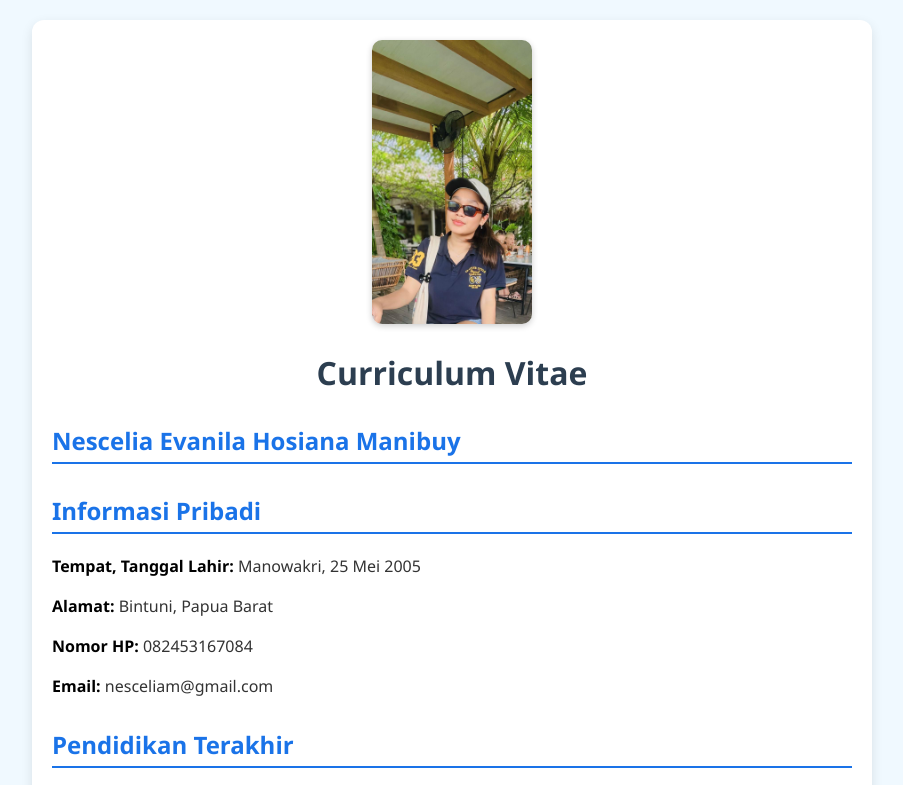
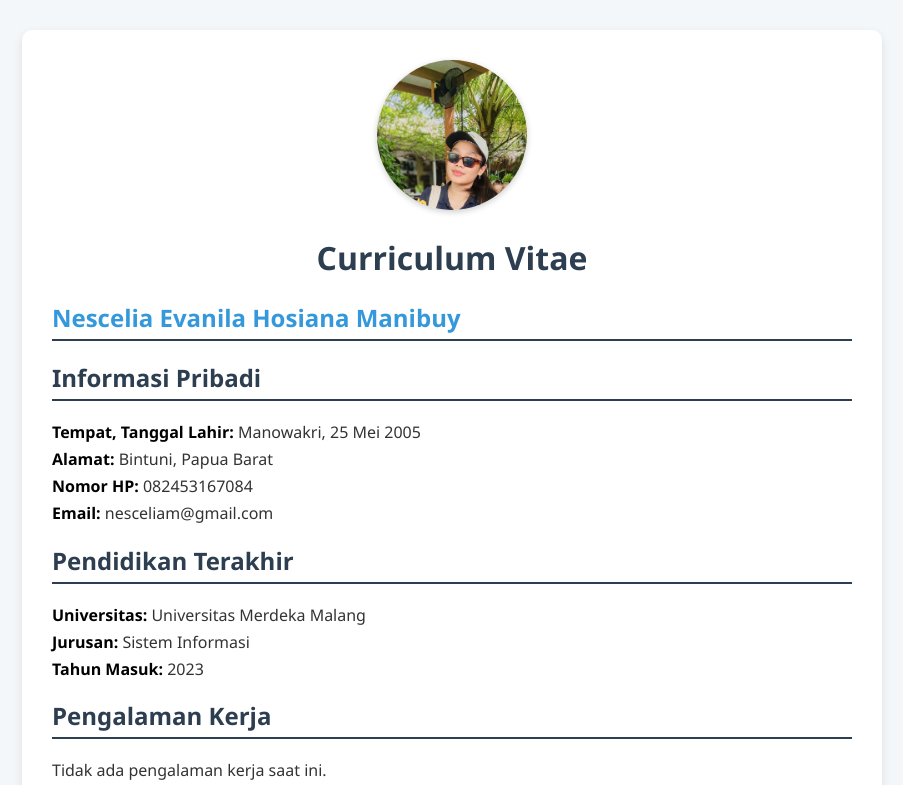
Before and after one commit to Nesceliamanibuy/cv-nescelia-manibuy, a plain HTML site: page index.html in a window 1280 px wide. Shown: the top 785 px of the page, without its empty margins (188-1091 px from the left). Drawn offline with Linux system fonts and the light colour scheme.

Commit message:
Update index.html

```diff
--- a/index.html
+++ b/index.html
@@ -1,48 +1,36 @@
 <!DOCTYPE html>
 <html lang="id">
 <head>
-  <meta charset="UTF-8">
-  <meta name="viewport" content="width=device-width, initial-scale=1.0">
+  <meta charset="UTF-8" />
+  <meta name="viewport" content="width=device-width, initial-scale=1.0"/>
   <title>CV Nescelia</title>
   <style>
     body {
       font-family: 'Segoe UI', sans-serif;
-      background: #f0f9ff;
+      background: #f3f7fa;
       margin: 0;
       padding: 0;
       color: #333;
     }
     .container {
       max-width: 800px;
-      margin: 20px auto;
-      padding: 20px;
-      background: #ffffff;
-      border-radius: 12px;
-      box-shadow: 0 4px 12px rgba(0,0,0,0.1);
-    }
-    .profile-pic {
-      text-align: center;
-      margin-bottom: 20px;
-    }
-    .profile-pic img {
-      width: 160px;
+      background: #fff;
+      margin: 30px auto;
+      padding: 30px;
       border-radius: 10px;
-      box-shadow: 0 2px 6px rgba(0,0,0,0.2);
+      box-shadow: 0 4px 10px rgba(0,0,0,0.1);
     }
     h1 {
       text-align: center;
       color: #2c3e50;
-      margin-bottom: 5px;
     }
     h2 {
-      color: #1a73e8;
-      border-bottom: 2px solid #1a73e8;
+      border-bottom: 2px solid #2c3e50;
       padding-bottom: 5px;
-      margin-top: 30px;
+      color: #2c3e50;
     }
-    p, li {
-      font-size: 16px;
-      line-height: 1.5;
+    p {
+      margin: 5px 0;
     }
     strong {
       color: #000;
@@ -50,14 +38,19 @@
     ul {
       padding-left: 20px;
     }
-    @media screen and (max-width: 600px) {
-      .container {
-        margin: 10px;
-        padding: 15px;
-      }
-      .profile-pic img {
-        width: 120px;
-      }
+    .highlight {
+      color: #3498db;
+    }
+    .profile-pic {
+      text-align: center;
+      margin-bottom: 20px;
+    }
+    .profile-pic img {
+      width: 150px;
+      height: 150px;
+      object-fit: cover;
+      border-radius: 50%;
+      box-shadow: 0 2px 6px rgba(0,0,0,0.2);
     }
   </style>
 </head>
@@ -68,7 +61,7 @@
     </div>
 
     <h1>Curriculum Vitae</h1>
-    <h2>Nescelia Evanila Hosiana Manibuy</h2>
+    <h2 class="highlight">Nescelia Evanila Hosiana Manibuy</h2>
 
     <h2>Informasi Pribadi</h2>
     <p><strong>Tempat, Tanggal Lahir:</strong> Manowakri, 25 Mei 2005</p>
```
